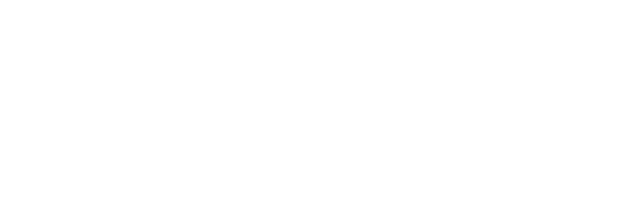
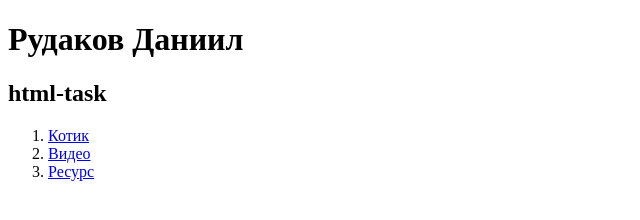
Before and after one commit to Da-nya/task-html, a website: page src/index.html in a window 1280 px wide. Shown: the whole page, without its empty margins (0-640 px from the left). Drawn offline with Linux system fonts and the light colour scheme.

Commit message:
Задание по HTML

```diff
--- a/src/index.html
+++ b/src/index.html
@@ -3,5 +3,18 @@
     <head>
         <title>HTML</title>
     </head>
-    <body></body>
+    <body>
+        <h1>Рудаков Даниил</h1>
+        <h2>html-task</h2>
+        <ol type="1">
+            <li>
+                <a
+                    href="https://funart.pro/uploads/posts/2021-07/1626361117_6-funart-pro-p-kotik-v-ochkakh-zhivotnie-krasivo-foto-12.jpg"
+                    >Котик</a
+                >
+            </li>
+            <li><a href="https://youtu.be/jOkUY1pl4f0">Видео</a></li>
+            <li><a href="https://resurs-yar.ru/">Ресурс</a></li>
+        </ol>
+    </body>
 </html>
```
Also changed, not shown: 1 other file.
